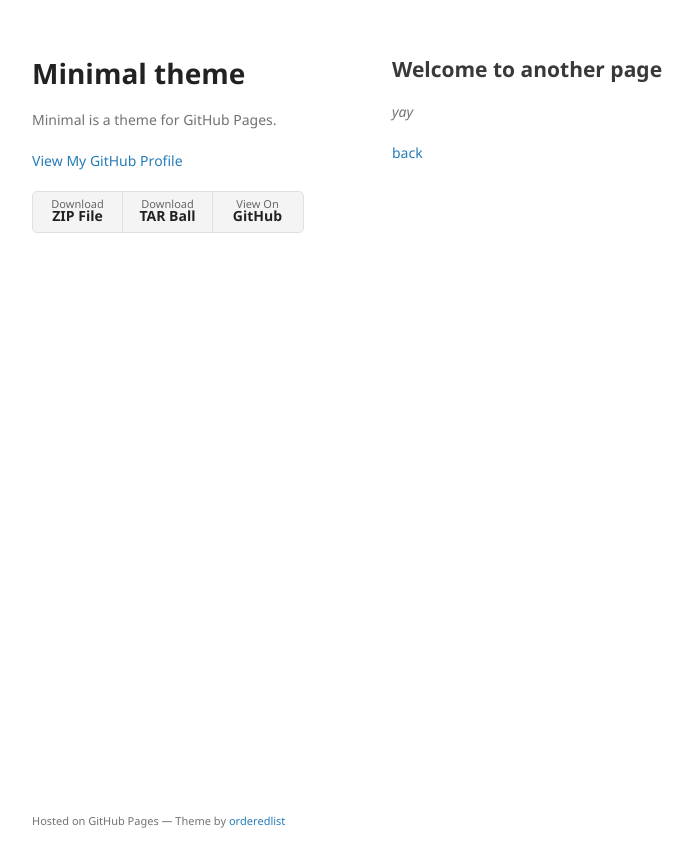
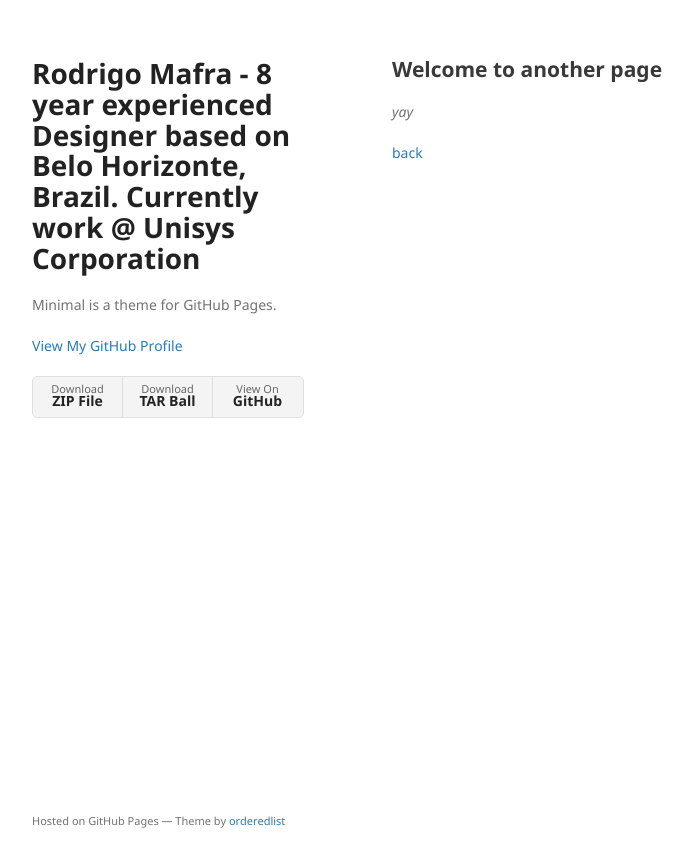
Before and after one commit to rodrigomafra/rodrigomafra.github.io, a Jekyll site: the page built from another-page.md, in a window 1280 px wide. Shown: the top 867 px of the page, without its empty margins (178-871 px from the left). Built offline with Jekyll 4.4.1, drawn with Linux system fonts in a browser that asks for light colours; our own code applies the rules of GitHub Pages for plain Markdown files.

Commit message:
Modifications on Jekyll Theme

```diff
--- a/_config.yml
+++ b/_config.yml
@@ -1,4 +1,4 @@
-title: Minimal theme
+title: Rodrigo Mafra - 8 year experienced Designer based on Belo Horizonte, Brazil. Currently work @ Unisys Corporation
 description: Minimal is a theme for GitHub Pages.
 show_downloads: true
 google_analytics:
```
